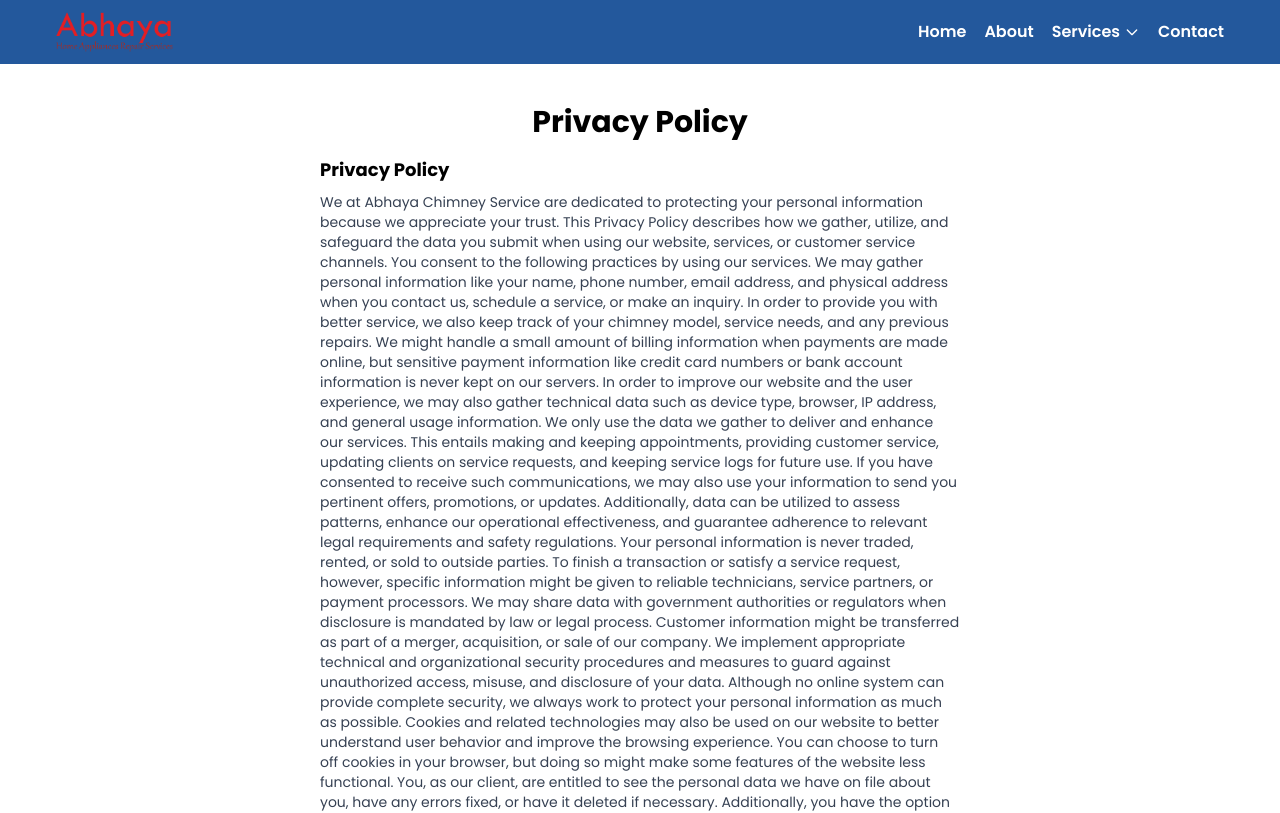
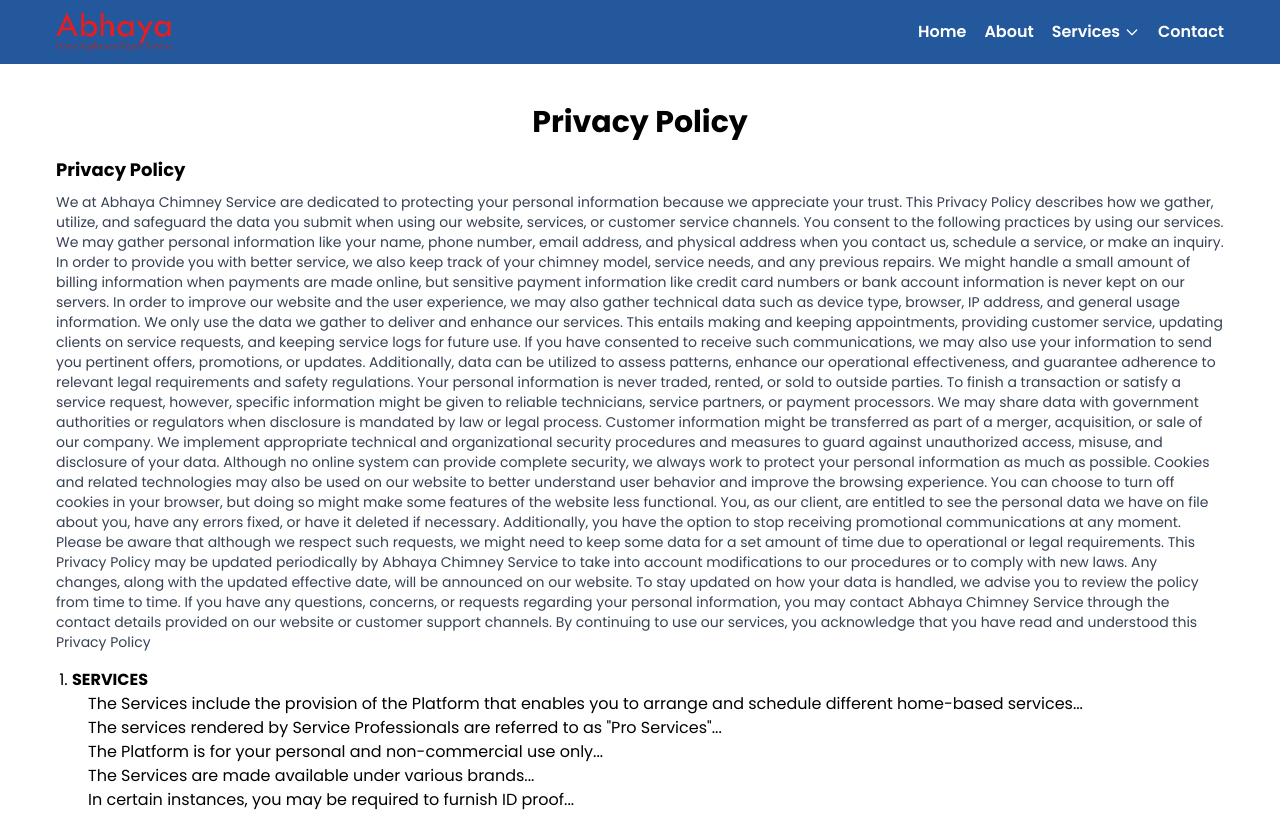
Before and after one commit to mohitkmr778/abhaya-chimney-website, a Next.js app: page /privacy-policy in a window 1280 px wide. Shown: the top 813 px of the page. Built offline with nearby package versions, Linux system fonts and the light colour scheme.

Commit message:
Update page.js

```diff
--- a/app/privacy-policy/page.js
+++ b/app/privacy-policy/page.js
@@ -3,7 +3,7 @@
 export default function PrivacyPolicy() {
     return (
         <main className="bg-white min-h-screen py-10">
-            <div className="max-w-2xl mx-auto px-4">
+            <div className="max-w-[1200px] mx-auto px-4">
                 <h1 className="text-black text-2xl md:text-3xl font-bold text-center mb-4">
                   Privacy Policy
                 </h1>
```
